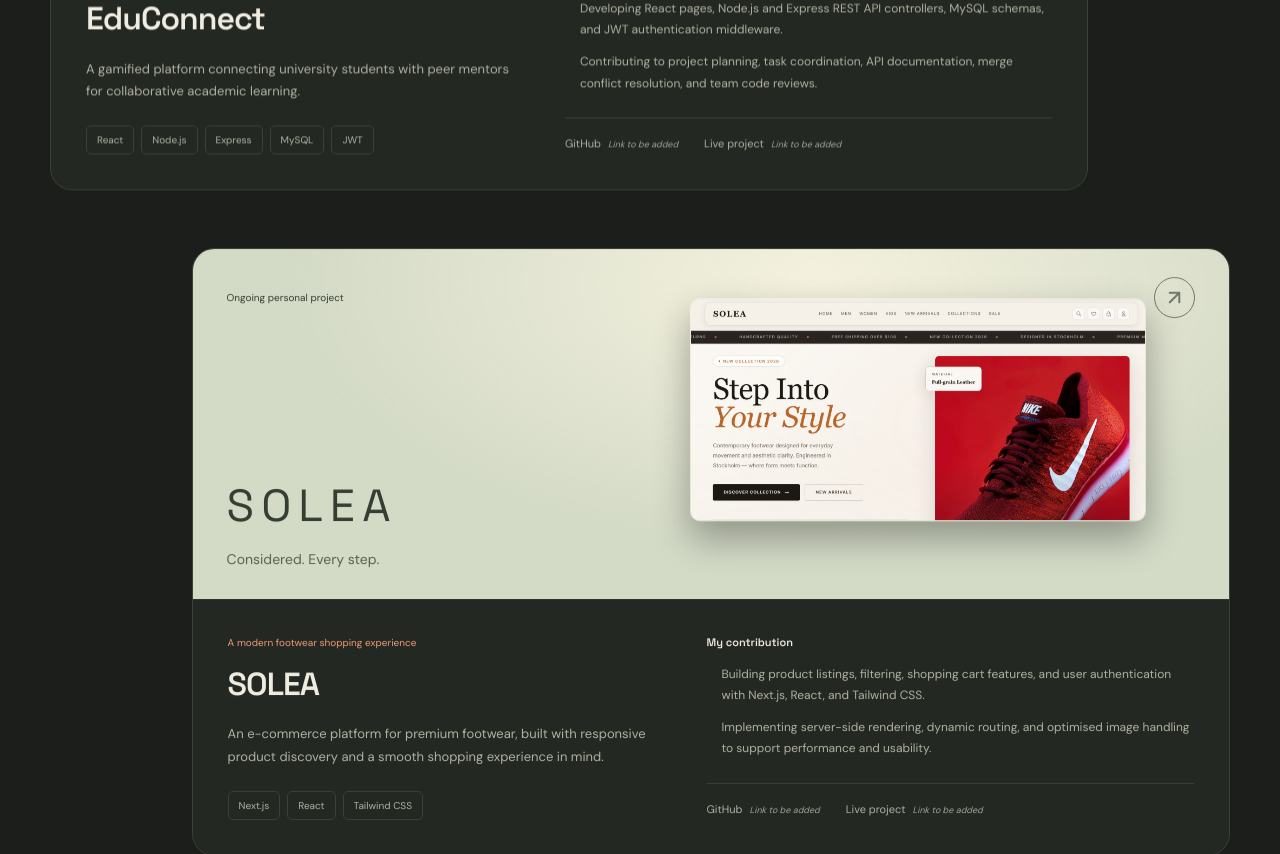
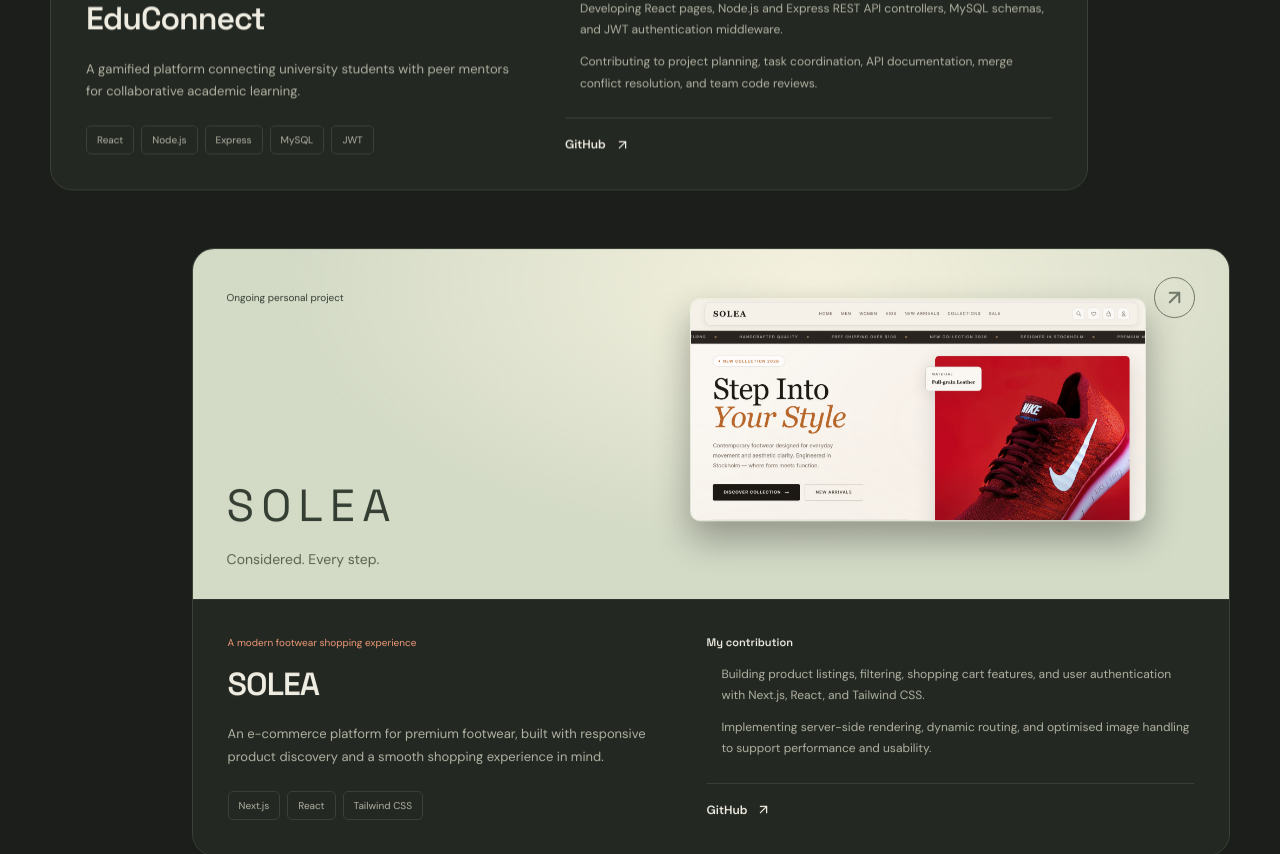
Before and after one commit to Nethsalee/Portfolio, a Next.js app: page / in a window 1280 px wide. Shown: the part 2360-3214 px from the top of the page. Built offline with nearby package versions, Linux system fonts and the light colour scheme.

Commit message:
Add project links

```diff
--- a/content.ts
+++ b/content.ts
@@ -90,7 +90,10 @@ export const content = {
           "Contributing to project planning, task coordination, API documentation, merge conflict resolution, and team code reviews.",
         ],
         tags: ["React", "Node.js", "Express", "MySQL", "JWT"],
-        links: [{ label: "GitHub", href: null }, { label: "Live project", href: null }] as PortfolioLink[],
+        links: [
+          { label: "GitHub", href: "https://github.com/kawshalya-k/EduConnect" },
+          // { label: "Live project", href: null },
+        ] as PortfolioLink[],
       },
       {
         id: "solea",
@@ -111,7 +114,10 @@ export const content = {
           "Implementing server-side rendering, dynamic routing, and optimised image handling to support performance and usability.",
         ],
         tags: ["Next.js", "React", "Tailwind CSS"],
-        links: [{ label: "GitHub", href: null }, { label: "Live project", href: null }] as PortfolioLink[],
+        links: [
+          { label: "GitHub", href: "https://github.com/Nethsalee/Solea" },
+          // { label: "Live project", href: null },
+        ] as PortfolioLink[],
       },
     ],
   },
```
